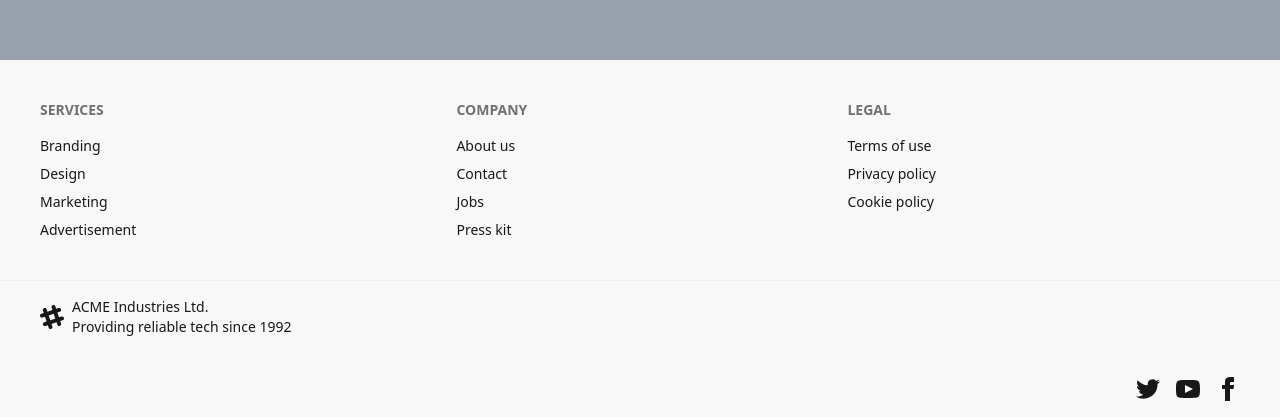
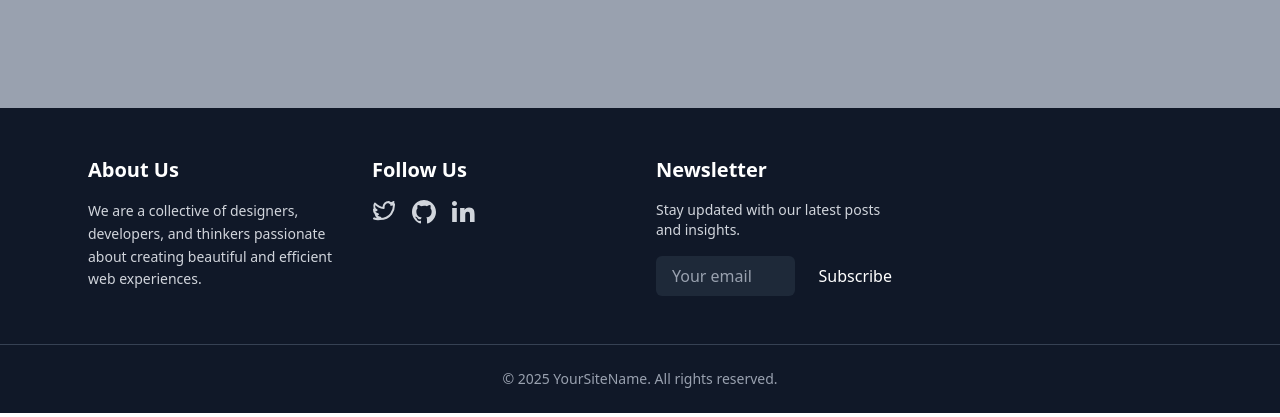
Before and after one commit to grzlz/entrelazadas, a SvelteKit app: page / in a window 1280 px wide. Shown: the part 816-1233 px from the top of the page. Built offline with nearby package versions, Linux system fonts and the light colour scheme.

Commit message:
Feat: add footer using only tailwind

```diff
--- a/src/routes/+layout.svelte
+++ b/src/routes/+layout.svelte
@@ -5,6 +5,9 @@
 	let { children } = $props();
 
 	let menuOpen = $state(false)
+
+    const year = new Date().getFullYear();
+
 </script>
 
 <div class="flex flex-col min-h-screen  bg-gray-400">
@@ -47,86 +50,70 @@
 
 	{@render children()}
 
-<footer class="footer sm:footer-horizontal bg-base-200 text-base-content p-10">
-  <nav>
-    <h6 class="footer-title">Services</h6>
-    <a class="link link-hover">Branding</a>
-    <a class="link link-hover">Design</a>
-    <a class="link link-hover">Marketing</a>
-    <a class="link link-hover">Advertisement</a>
-  </nav>
-  <nav>
-    <h6 class="footer-title">Company</h6>
-    <a class="link link-hover">About us</a>
-    <a class="link link-hover">Contact</a>
-    <a class="link link-hover">Jobs</a>
-    <a class="link link-hover">Press kit</a>
-  </nav>
-  <nav>
-    <h6 class="footer-title">Legal</h6>
-    <a class="link link-hover">Terms of use</a>
-    <a class="link link-hover">Privacy policy</a>
-    <a class="link link-hover">Cookie policy</a>
-  </nav>
-</footer>
-<footer class="footer bg-base-200 text-base-content border-base-300 border-t px-10 py-4">
-  <aside class="grid-flow-col items-center">
-    <svg
-      width="24"
-      height="24"
-      viewBox="0 0 24 24"
-      xmlns="http://www.w3.org/2000/svg"
-      fill-rule="evenodd"
-      clip-rule="evenodd"
-      class="fill-current">
-      <path
-        d="M22.672 15.226l-2.432.811.841 2.515c.33 1.019-.209 2.127-1.23 2.456-1.15.325-2.148-.321-2.463-1.226l-.84-2.518-5.013 1.677.84 2.517c.391 1.203-.434 2.542-1.831 2.542-.88 0-1.601-.564-1.86-1.314l-.842-2.516-2.431.809c-1.135.328-2.145-.317-2.463-1.229-.329-1.018.211-2.127 1.231-2.456l2.432-.809-1.621-4.823-2.432.808c-1.355.384-2.558-.59-2.558-1.839 0-.817.509-1.582 1.327-1.846l2.433-.809-.842-2.515c-.33-1.02.211-2.129 1.232-2.458 1.02-.329 2.13.209 2.461 1.229l.842 2.515 5.011-1.677-.839-2.517c-.403-1.238.484-2.553 1.843-2.553.819 0 1.585.509 1.85 1.326l.841 2.517 2.431-.81c1.02-.33 2.131.211 2.461 1.229.332 1.018-.21 2.126-1.23 2.456l-2.433.809 1.622 4.823 2.433-.809c1.242-.401 2.557.484 2.557 1.838 0 .819-.51 1.583-1.328 1.847m-8.992-6.428l-5.01 1.675 1.619 4.828 5.011-1.674-1.62-4.829z"></path>
-    </svg>
-    <p>
-      ACME Industries Ltd.
-      <br />
-      Providing reliable tech since 1992
+<footer class="bg-gray-900 text-gray-300 mt-12">
+  <div class="max-w-6xl mx-auto px-6 py-12 grid grid-cols-1 sm:grid-cols-2 md:grid-cols-4 gap-8">
+
+    <!-- About Us -->
+    <div>
+      <h2 class="text-xl font-bold mb-4 text-white">About Us</h2>
+      <p class="text-sm leading-relaxed">
+        We are a collective of designers, developers, and thinkers passionate about creating beautiful and efficient web experiences.
       </p>
-  </aside>
-  <nav class="md:place-self-center md:justify-self-end">
-    <div class="grid grid-flow-col gap-4">
-      <a>
-        <svg
-          xmlns="http://www.w3.org/2000/svg"
-          width="24"
-          height="24"
-          viewBox="0 0 24 24"
-          class="fill-current">
-          <path
-            d="M24 4.557c-.883.392-1.832.656-2.828.775 1.017-.609 1.798-1.574 2.165-2.724-.951.564-2.005.974-3.127 1.195-.897-.957-2.178-1.555-3.594-1.555-3.179 0-5.515 2.966-4.797 6.045-4.091-.205-7.719-2.165-10.148-5.144-1.29 2.213-.669 5.108 1.523 6.574-.806-.026-1.566-.247-2.229-.616-.054 2.281 1.581 4.415 3.949 4.89-.693.188-1.452.232-2.224.084.626 1.956 2.444 3.379 4.6 3.419-2.07 1.623-4.678 2.348-7.29 2.04 2.179 1.397 4.768 2.212 7.548 2.212 9.142 0 14.307-7.721 13.995-14.646.962-.695 1.797-1.562 2.457-2.549z"></path>
+    </div>
+
+    <!-- Navigation -->
+
+    <!-- Social Media -->
+    <div>
+      <h2 class="text-xl font-bold mb-4 text-white">Follow Us</h2>
+      <div class="flex gap-4">
+        <a href="#" aria-label="Twitter" class="hover:text-white">
+          <svg xmlns="http://www.w3.org/2000/svg" class="w-6 h-6" fill="none" viewBox="0 0 24 24" stroke="currentColor">
+            <path stroke-linecap="round" stroke-linejoin="round" stroke-width="2"
+              d="M8 19c11 0 14-9 14-14v-.5A10 10 0 0122 4a9.86 9.86 0 01-2.828.775A4.94 4.94 0 0021.5 2a9.77 9.77 0 01-3.127 1.195A4.92 4.92 0 0016.5 2a4.92 4.92 0 00-4.92 4.92c0 .386.043.762.127 1.122A13.978 13.978 0 013 3.6a4.92 4.92 0 001.523 6.574A4.9 4.9 0 012 9.4v.062a4.92 4.92 0 003.946 4.827 4.93 4.93 0 01-2.213.084 4.93 4.93 0 004.6 3.417A9.867 9.867 0 012 18.543 13.949 13.949 0 008 19z" />
           </svg>
         </a>
-      <a>
-        <svg
-          xmlns="http://www.w3.org/2000/svg"
-          width="24"
-          height="24"
-          viewBox="0 0 24 24"
-          class="fill-current">
-          <path
-            d="M19.615 3.184c-3.604-.246-11.631-.245-15.23 0-3.897.266-4.356 2.62-4.385 8.816.029 6.185.484 8.549 4.385 8.816 3.6.245 11.626.246 15.23 0 3.897-.266 4.356-2.62 4.385-8.816-.029-6.185-.484-8.549-4.385-8.816zm-10.615 12.816v-8l8 3.993-8 4.007z"></path>
+        <a href="#" aria-label="GitHub" class="hover:text-white">
+          <svg xmlns="http://www.w3.org/2000/svg" class="w-6 h-6" fill="currentColor" viewBox="0 0 24 24">
+            <path fill-rule="evenodd"
+              d="M12 0C5.373 0 0 5.373 0 12c0 5.302 3.438 9.8 8.207 11.385.6.11.793-.26.793-.577v-2.01c-3.338.725-4.033-1.608-4.033-1.608-.547-1.388-1.333-1.758-1.333-1.758-1.09-.745.083-.729.083-.729 1.205.085 1.84 1.237 1.84 1.237 1.07 1.835 2.809 1.305 3.495.997.108-.775.42-1.305.763-1.604-2.665-.3-5.467-1.332-5.467-5.93 0-1.31.469-2.381 1.236-3.221-.124-.303-.536-1.52.117-3.168 0 0 1.008-.322 3.3 1.23a11.52 11.52 0 013.003-.404c1.02.005 2.047.138 3.003.404 2.29-1.552 3.296-1.23 3.296-1.23.655 1.648.243 2.865.12 3.168.77.84 1.233 1.911 1.233 3.22 0 4.61-2.807 5.625-5.48 5.92.43.372.823 1.103.823 2.222v3.293c0 .32.192.694.8.576C20.565 21.796 24 17.298 24 12c0-6.627-5.373-12-12-12z"
+              clip-rule="evenodd" />
           </svg>
         </a>
-      <a>
-        <svg
-          xmlns="http://www.w3.org/2000/svg"
-          width="24"
-          height="24"
-          viewBox="0 0 24 24"
-          class="fill-current">
+        <a href="#" aria-label="LinkedIn" class="hover:text-white">
+          <svg xmlns="http://www.w3.org/2000/svg" class="w-6 h-6" fill="currentColor" viewBox="0 0 24 24">
             <path
-            d="M9 8h-3v4h3v12h5v-12h3.642l.358-4h-4v-1.667c0-.955.192-1.333 1.115-1.333h2.885v-5h-3.808c-3.596 0-5.192 1.583-5.192 4.615v3.385z"></path>
+              d="M4.98 3.5C4.98 4.88 3.87 6 2.49 6 1.11 6 0 4.88 0 3.5S1.11 1 2.49 1C3.87 1 4.98 2.12 4.98 3.5zM.17 8h4.64v13.99H.17V8zm7.93 0h4.45v1.91h.06c.62-1.18 2.13-2.43 4.4-2.43 4.7 0 5.57 3.09 5.57 7.1V22H18V15.3c0-1.59-.03-3.63-2.21-3.63-2.21 0-2.55 1.73-2.55 3.52V22H8.1V8z" />
           </svg>
         </a>
       </div>
-  </nav>
+    </div>
+
+    <!-- Newsletter -->
+    <div>
+      <h2 class="text-xl font-bold mb-4 text-white">Newsletter</h2>
+      <p class="text-sm mb-4">Stay updated with our latest posts and insights.</p>
+      <form class="flex flex-col sm:flex-row gap-2">
+        <input
+          type="email"
+          placeholder="Your email"
+          class="w-full px-4 py-2 rounded-md bg-gray-800 text-white placeholder-gray-400 focus:outline-none focus:ring-2 focus:ring-primary-500"
+        />
+        <button
+          type="submit"
+          class="bg-primary-500 hover:bg-primary-600 text-white px-4 py-2 rounded-md transition"
+        >
+          Subscribe
+        </button>
+      </form>
+    </div>
+  </div>
+
+  <!-- Copyright -->
+  <div class="border-t border-gray-700 text-center text-sm py-6 text-gray-400">
+    © {year} YourSiteName. All rights reserved.
+  </div>
 </footer>
 
 
-
 </div>
--- a/src/routes/blog/[slug]/+page.svelte
+++ b/src/routes/blog/[slug]/+page.svelte
@@ -14,6 +14,7 @@
   const formattedDate = new Date(post.date).toLocaleDateString(undefined, {
     year: 'numeric', month: 'long', day: 'numeric'
   });
+
 </script>
 
 <article class="max-w-3xl mx-auto px-4 sm:px-6 lg:px-8">
@@ -26,15 +27,8 @@
   </header>
 
   <!-- Main Content and Author Aside Container -->
-  <div class="flex flex-col flex-col-reverse md:flex-row-reverse md:items-start gap-8">
+  <div class="flex flex-col md:items-start gap-8">
     <!-- Author Sidebar (Aside) -->
-    <aside class="md:w-1/4 md:flex-shrink-0">
-      <div class="flex flex-col items-center md:items-start bg-gray-50 border border-gray-200 p-4 rounded-lg gap-2">
-
-        <p class="text-lg font-semibold">{post.author.name}</p>
-        <p class="text-sm text-gray-600">{post.author.title}</p>
-      </div>
-    </aside>
 
     <!-- Article Content Section -->
     <section class="md:flex-1 text-gray-800 leading-relaxed">
@@ -69,5 +63,12 @@
             Finally, this is a concluding paragraph to wrap up the post. It summarizes the key points and might invite the reader to comment or share.
         </p>
     </section>
+    <aside class="w-full mb-3">
+        <div class="flex flex-col items-center md:items-start bg-gray-50 border border-gray-200 p-4 rounded-lg gap-2">
+
+        <p class="text-lg font-semibold">{post.author.name}</p>
+        <p class="text-sm text-gray-600">{post.author.title}</p>
+        </div>
+    </aside>
 </div>
 </article>
```
Lines whose indentation alone changed are shown as unchanged.
